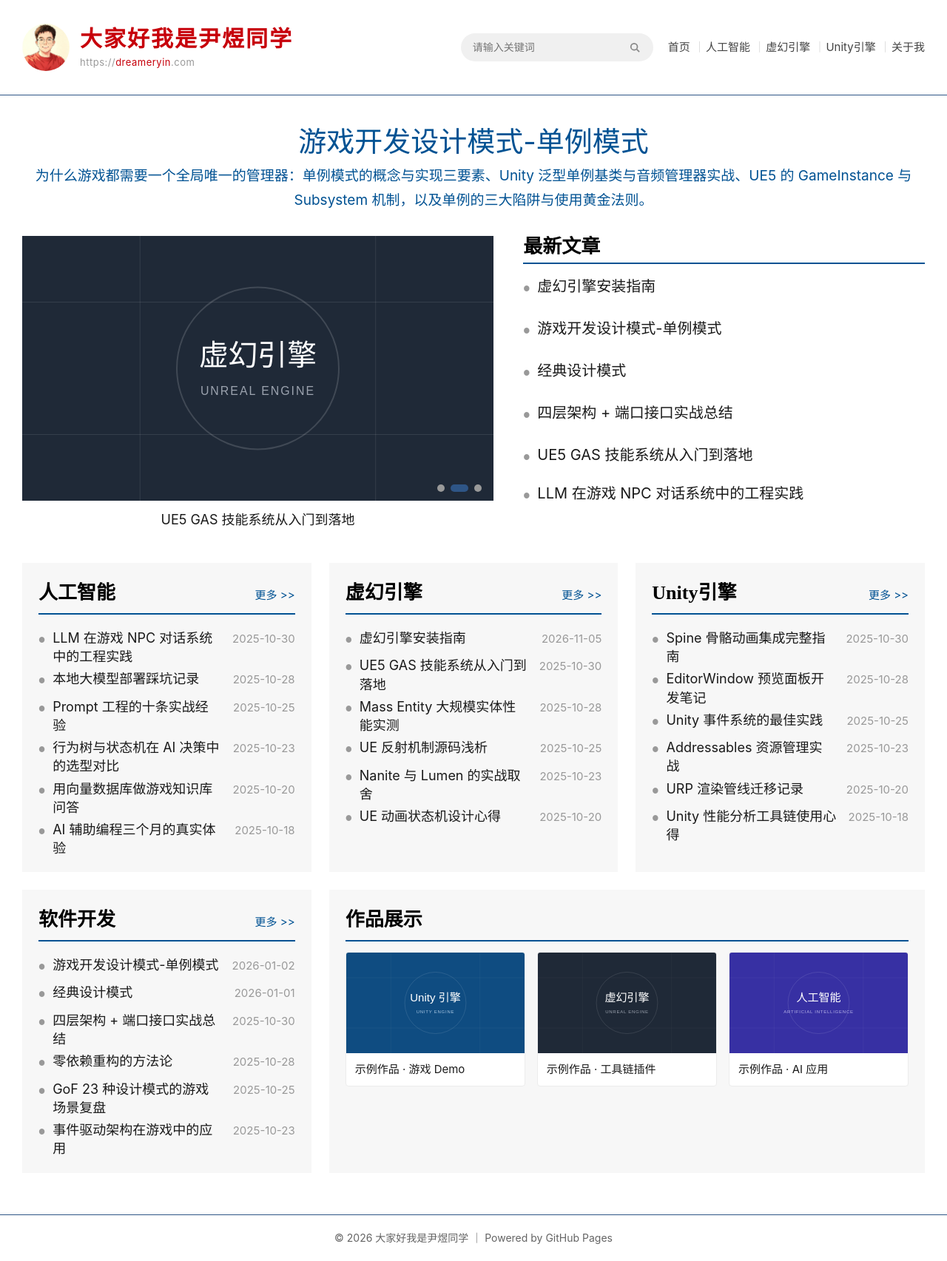
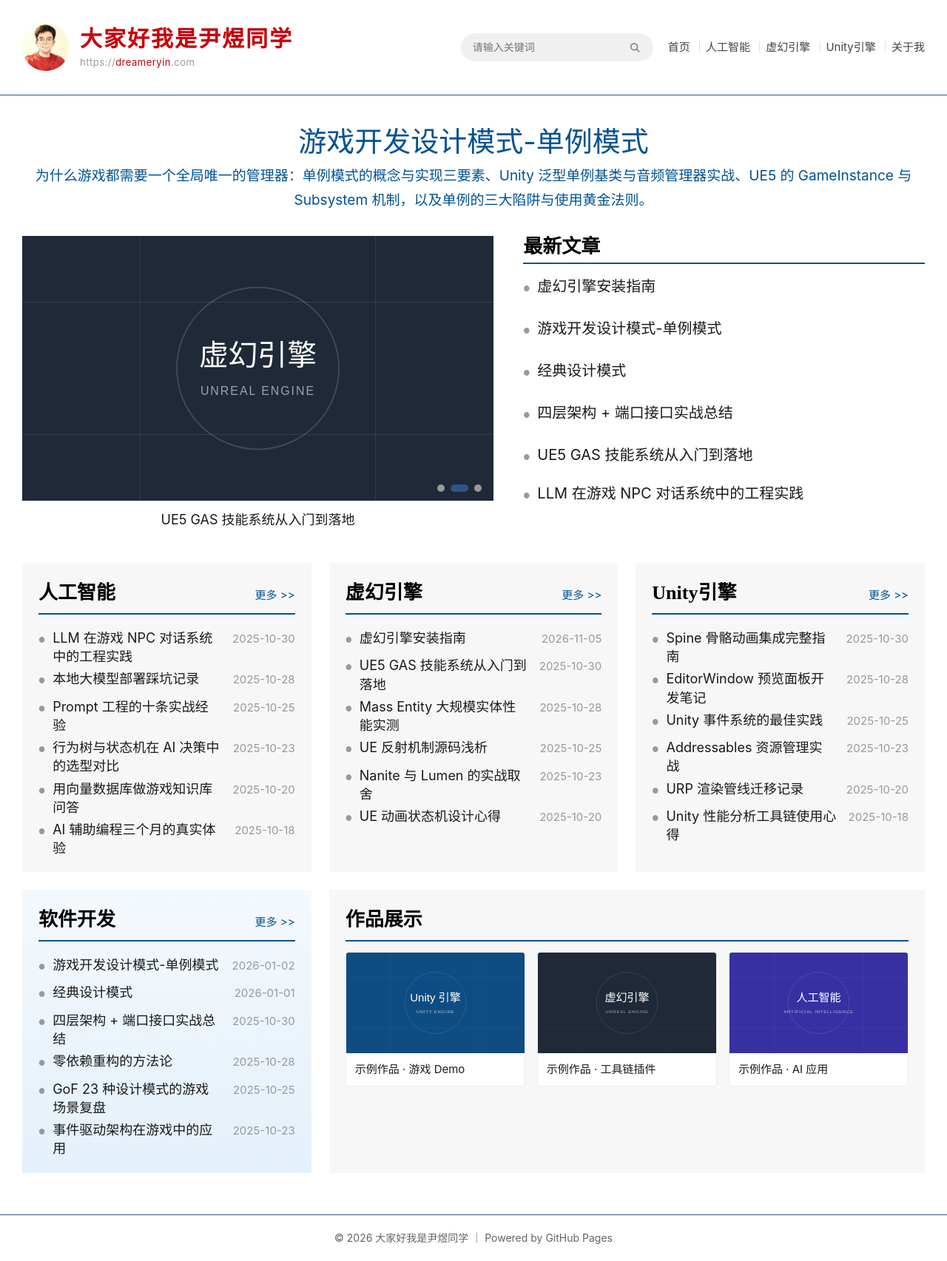
Before and after one commit to dreameryin/dreameryin.github.io, a Jekyll site: the page built from index.html, in a window 1280 px wide. Shown: the whole page at 74% size. Built offline with Jekyll 4.4.1, drawn with Linux system fonts in a browser that asks for light colours.

Commit message:
软件开发分栏背景改为淡蓝渐变

```diff
--- a/assets/css/style.css
+++ b/assets/css/style.css
@@ -426,6 +426,12 @@ ul {
   min-width: 0;
   background: #f7f7f7;
   padding: 20px 22px;
+}
+
+/* 软件开发分栏：仅背景改为淡蓝渐变（gov.cn 专题卡片底色），
+   标题、文字、圆点、日期、内边距等一律不动 */
+.section-block.dev-block {
+  background: linear-gradient(180deg, #f4f9fd 0%, #e4f0fa 100%);
 }
 
 /* 作品展示：第二行占 2 栏 */
@@ -922,8 +928,9 @@ ul {
     gap: 32px;
   }
 
-  /* 移动端栏目块去掉卡片外观（背景 + 内边距归零），与「最新文章」块保持同一种朴素样式 */
-  .section-block {
+  /* 移动端栏目块（含软件开发）去掉卡片外观（背景 + 内边距归零），与「最新文章」块保持同一种朴素样式 */
+  .section-block,
+  .section-block.dev-block {
     background: transparent;
     padding: 0;
   }
--- a/index.html
+++ b/index.html
@@ -49,7 +49,7 @@ layout: default
 <!-- 栏目区块：第一行 3 栏（人工智能/虚幻引擎/Unity引擎），第二行 软件开发1栏 + 作品展示2栏，由 _config.yml 的 sections 驱动 -->
 <section class="section-grid container">
   {% for section in site.sections %}
-  <div class="section-block">
+  <div class="section-block{% if section.slug == 'architecture' %} dev-block{% endif %}">
     <div class="block-head">
       <h3>{{ section.name }}</h3>
       <a class="more-link" href="/categories/{{ section.slug }}.html">更多 &gt;&gt;</a>
```
